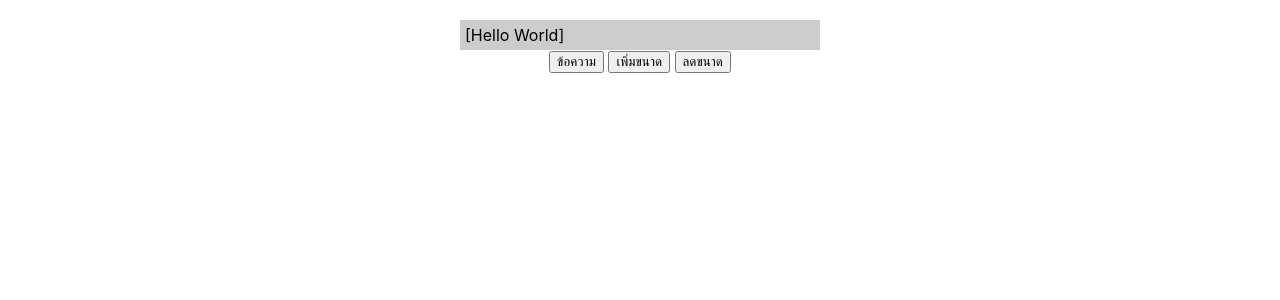
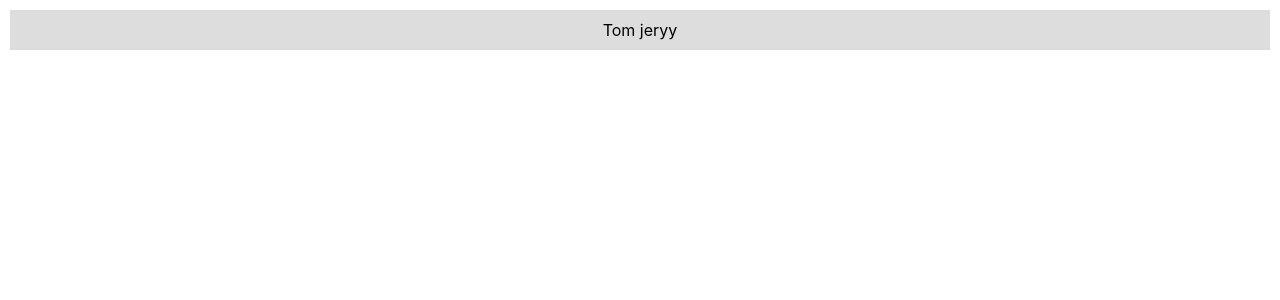
Before and after one commit to pramepree/app1, a React (Create React App) app: page / in a window 1280 px wide. Shown: the top 300 px of the page. Built offline with nearby package versions, Linux system fonts and the light colour scheme.

Commit message:
context-content.js and context.js
context-content.js and context.js

```diff
--- a/src/App.js
+++ b/src/App.js
@@ -1,11 +1,13 @@
 
 import React, { Component } from 'react'
 import './App.css';
-import MessageBox from './state-func';
+import { userContext } from './context'
+import  Content  from './context-content';
 
-function App() {
-  return <MessageBox/>
-
+export default function App() {
+  return(
+    <userContext.Provider value="Tom jeryy">
+      <Content/>
+      </userContext.Provider>
+  )
 }
-
-export default App;
--- /dev/null
+++ b/src/context-content.js
@@ -0,0 +1,17 @@
+import React from "react";
+import {userContext} from "./context";
+
+export default function Content() {
+    let user = React.useContext(userContext)
+
+    const contentStyle = {
+        backgroundColor: '#ddd',
+        textAlign: 'center',
+        margin: 10,
+        padding: 10,
+    }
+
+    return (
+        <div style={contentStyle}>{user}</div>
+    )
+}
--- /dev/null
+++ b/src/context.js
@@ -0,0 +1,3 @@
+import React,{createContext} from "react";
+
+export const userContext = createContext();
```
